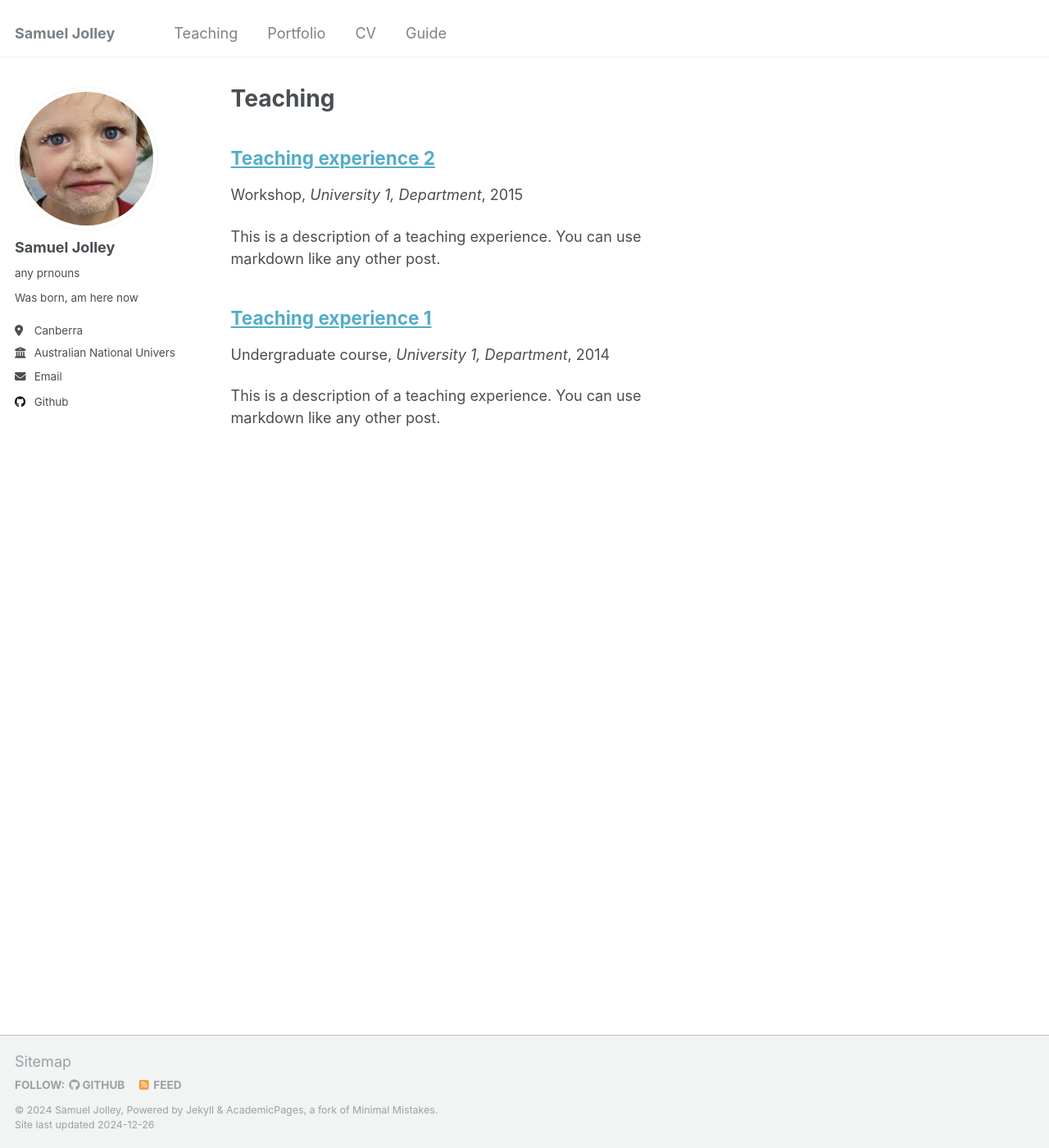
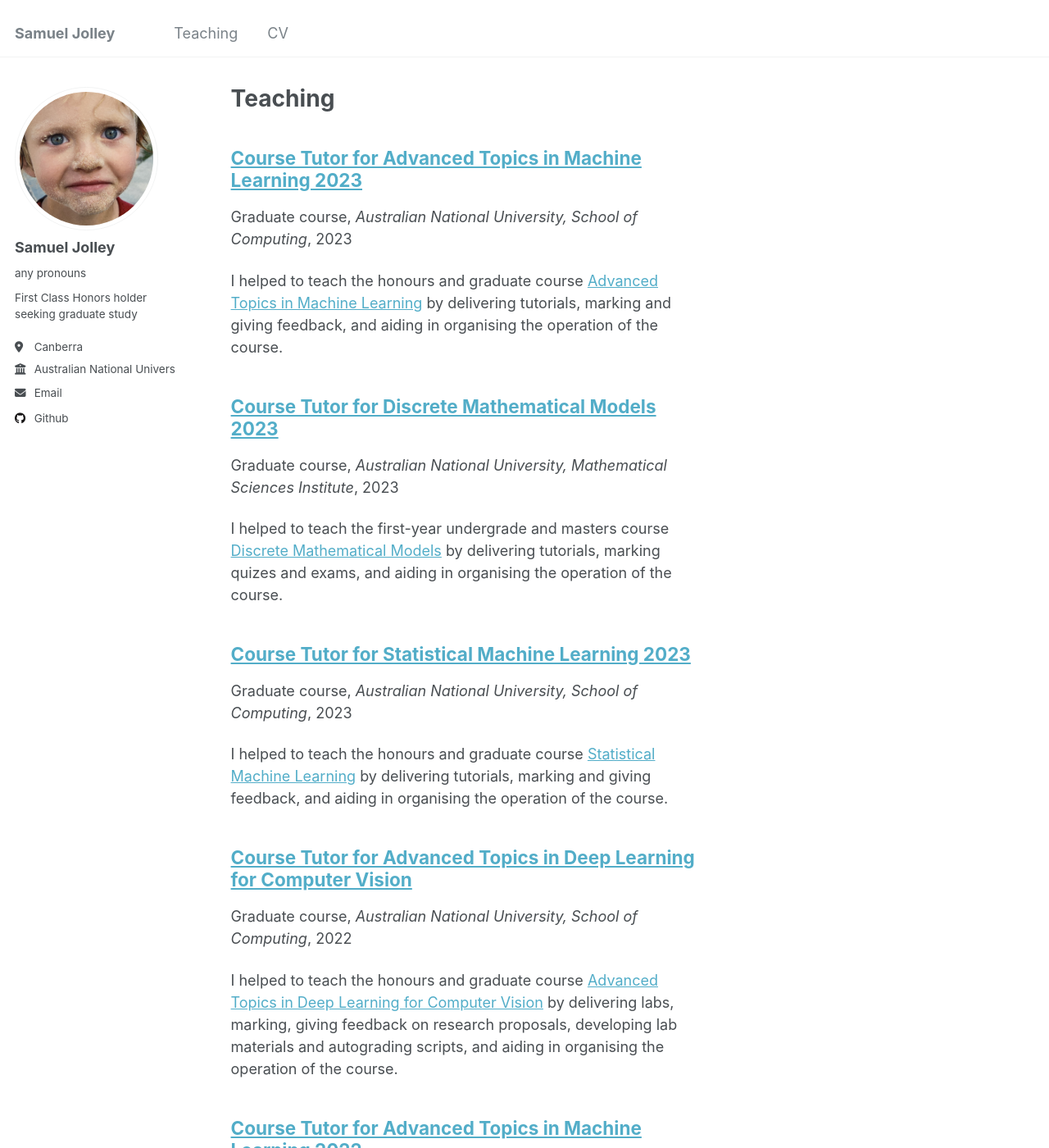
Before and after one commit to sam-jolley/sam-jolley.github.io, a Jekyll site: the page built from _pages/teaching.html, in a window 1280 px wide and 1400 px high. Shown: the whole window at 82% size. Built offline with Jekyll 4.4.1, drawn with Linux system fonts in a browser that asks for light colours; some of the changed text lies outside the part shown.

Commit message:
added teaching, bio, otherwise cleaned up: v0.9

```diff
--- a/_config.yml
+++ b/_config.yml
@@ -23,8 +23,8 @@ author:
   # Biographic information
   avatar           : "kid.png"
   name             : "Samuel Jolley"
-  pronouns         : "any prnouns" # example: "she/her"
-  bio              : "Was born, am here now"
+  pronouns         : "any pronouns" # example: "she/her"
+  bio              : "First Class Honors holder seeking graduate study"
   location         : "Canberra"
   employer         : "Australian National University"
   uri              : # URL
--- a/_pages/cv.md
+++ b/_pages/cv.md
@@ -11,54 +11,22 @@ redirect_from:
 
 Education
 ======
-* Ph.D in Version Control Theory, GitHub University, 2018 (expected)
-* M.S. in Jekyll, GitHub University, 2014
-* B.S. in GitHub, GitHub University, 2012
+* Bachelor of Philosophy (Science) with First Class Honours, in math and computer science, Australian Natonal University, 2024
 
 Work experience
 ======
-* Spring 2024: Academic Pages Collaborator
-  * Github University
-  * Duties includes: Updates and improvements to template
+* July 2022 - November 2024: Course Tutor or Teaching Assistant
+  * Australian National University
+  * Duties includes: Delivery tutorials and labs, grading assignment and providing feedback, organisation of the course, development of lab and assignment materials
+  * Courses: A variety of advanced honours and graduate courses in machine learning. See teaching page for details.
   * Supervisor: The Users
-
-* Fall 2015: Research Assistant
-  * Github University
-  * Duties included: Merging pull requests
-  * Supervisor: Professor Hub
-
-* Summer 2015: Research Assistant
-  * Github University
-  * Duties included: Tagging issues
-  * Supervisor: Professor Git
 
 Skills
 ======
-* Skill 1
-* Skill 2
-  * Sub-skill 2.1
-  * Sub-skill 2.2
-  * Sub-skill 2.3
-* Skill 3
+* Abstract and applied mathematical thinking
+* Programming, mainly in Python and PyTorch
 
-Publications
-======
-  <ul>{% for post in site.publications reversed %}
-    {% include archive-single-cv.html %}
-  {% endfor %}</ul>
-
-Talks
-======
-  <ul>{% for post in site.talks reversed %}
-    {% include archive-single-talk-cv.html  %}
-  {% endfor %}</ul>
-
-Teaching
-======
-  <ul>{% for post in site.teaching reversed %}
-    {% include archive-single-cv.html %}
-  {% endfor %}</ul>
 
 Service and leadership
 ======
-* Currently signed in to 43 different slack teams
+* Community kitchen volunteering
--- a/_teaching/2014-spring-teaching-1.md
+++ /dev/null
@@ -1,20 +0,0 @@
----
-title: "Teaching experience 1"
-collection: teaching
-type: "Undergraduate course"
-permalink: /teaching/2014-spring-teaching-1
-venue: "University 1, Department"
-date: 2014-01-01
-location: "City, Country"
----
-
-This is a description of a teaching experience. You can use markdown like any other post.
-
-Heading 1
-======
-
-Heading 2
-======
-
-Heading 3
-======
--- a/_teaching/2015-spring-teaching-2.md
+++ /dev/null
@@ -1,20 +0,0 @@
----
-title: "Teaching experience 2"
-collection: teaching
-type: "Workshop"
-permalink: /teaching/2015-spring-teaching-1
-venue: "University 1, Department"
-date: 2015-01-01
-location: "City, Country"
----
-
-This is a description of a teaching experience. You can use markdown like any other post.
-
-Heading 1
-======
-
-Heading 2
-======
-
-Heading 3
-======
--- /dev/null
+++ b/_teaching/2022-sem2-comp4680-8650.md
@@ -0,0 +1,13 @@
+---
+title: "Course Tutor for Advanced Topics in Machine Learning 2022"
+collection: teaching
+type: "Graduate course"
+permalink: /teaching/2022-sem2-comp4680-8650
+venue: "Australian National University, School of Computing"
+date: 2022-07-20
+location: "Canberra, Australia"
+---
+
+I helped to teach the honours and graduate course [Advanced Topics in Machine Learning](https://programsandcourses.anu.edu.au/2022/course/COMP8650) by delivering tutorials, marking and giving feedback, and aiding in organising the operation of the course.
+
+This course focused on convex optimisation and its role in machine learning and deep learning.
--- /dev/null
+++ b/_teaching/2023-sem1-comp4670-8600.md
@@ -0,0 +1,13 @@
+---
+title: "Course Tutor for Statistical Machine Learning 2023"
+collection: teaching
+type: "Graduate course"
+permalink: /teaching/2023-sem1-comp4670-8600
+venue: "Australian National University, School of Computing"
+date: 2023-02-20
+location: "Canberra, Australia"
+---
+
+I helped to teach the honours and graduate course [Statistical Machine Learning](https://programsandcourses.anu.edu.au/2023/course/COMP8600) by delivering tutorials, marking and giving feedback, and aiding in organising the operation of the course.
+
+This course gives a broad and relatively deep introduction to statistical machine learning, inluding mathematical underpinnings and practical implementation.
--- /dev/null
+++ b/_teaching/2023-sem1-math1005-6005.md
@@ -0,0 +1,13 @@
+---
+title: "Course Tutor for Discrete Mathematical Models 2023"
+collection: teaching
+type: "Graduate course"
+permalink: /teaching/2023-sem1-math1005-6005
+venue: "Australian National University, Mathematical Sciences Institute"
+date: 2023-02-20
+location: "Canberra, Australia"
+---
+
+I helped to teach the first-year undergrade and masters course [Discrete Mathematical Models](https://programsandcourses.anu.edu.au/2023/course/MATH6005) by delivering tutorials, marking quizes and exams, and aiding in organising the operation of the course.
+
+This course covers discrete mathematics with an eye towards applications, especially in computer science. Topics include elementary set theory, graph theory, and Markov chains.
--- /dev/null
+++ b/_teaching/2023-sem2-comp4680-8650.md
@@ -0,0 +1,13 @@
+---
+title: "Course Tutor for Advanced Topics in Machine Learning 2023"
+collection: teaching
+type: "Graduate course"
+permalink: /teaching/2023-sem2-comp4680-8650
+venue: "Australian National University, School of Computing"
+date: 2023-07-20
+location: "Canberra, Australia"
+---
+
+I helped to teach the honours and graduate course [Advanced Topics in Machine Learning](https://programsandcourses.anu.edu.au/2023/course/COMP8650) by delivering tutorials, marking and giving feedback, and aiding in organising the operation of the course.
+
+This course focused on convex optimisation and its role in machine learning and deep learning.
--- /dev/null
+++ b/_teaching/2024-sem2-comp8536 .md
@@ -0,0 +1,13 @@
+---
+title: "Course Tutor for Advanced Topics in Deep Learning for Computer Vision"
+collection: teaching
+type: "Graduate course"
+permalink: /teaching/2024-sem2-comp8536
+venue: "Australian National University, School of Computing"
+date: 2022-07-20
+location: "Canberra, Australia"
+---
+
+I helped to teach the honours and graduate course [Advanced Topics in Deep Learning for Computer Vision](https://programsandcourses.anu.edu.au/2024/course/comp8536) by delivering labs, marking, giving feedback on research proposals, developing lab materials and autograding scripts, and aiding in organising the operation of the course.
+
+This course covers deep learning from basic principles through to contemporary research in computer vision. Students undertake a group project contributing 70% of their final grade.
```
Also changed, not shown: _data/navigation.yml (+4 -4 lines), _pages/about.md (+2 -2 lines).
